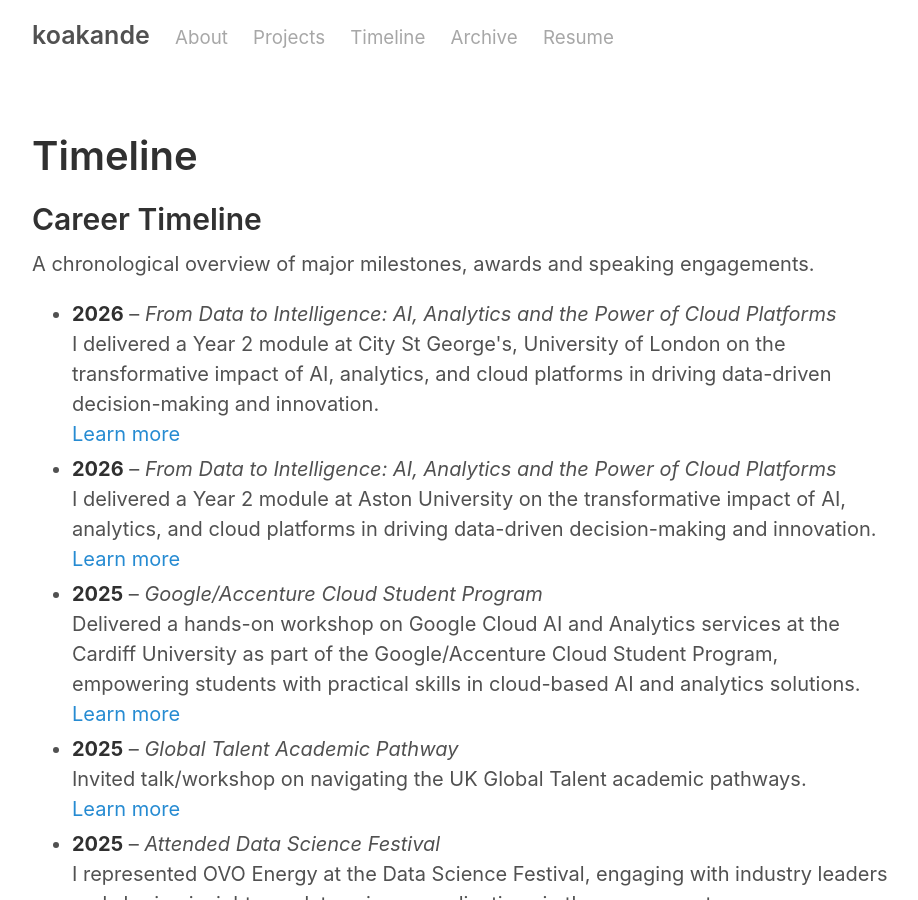
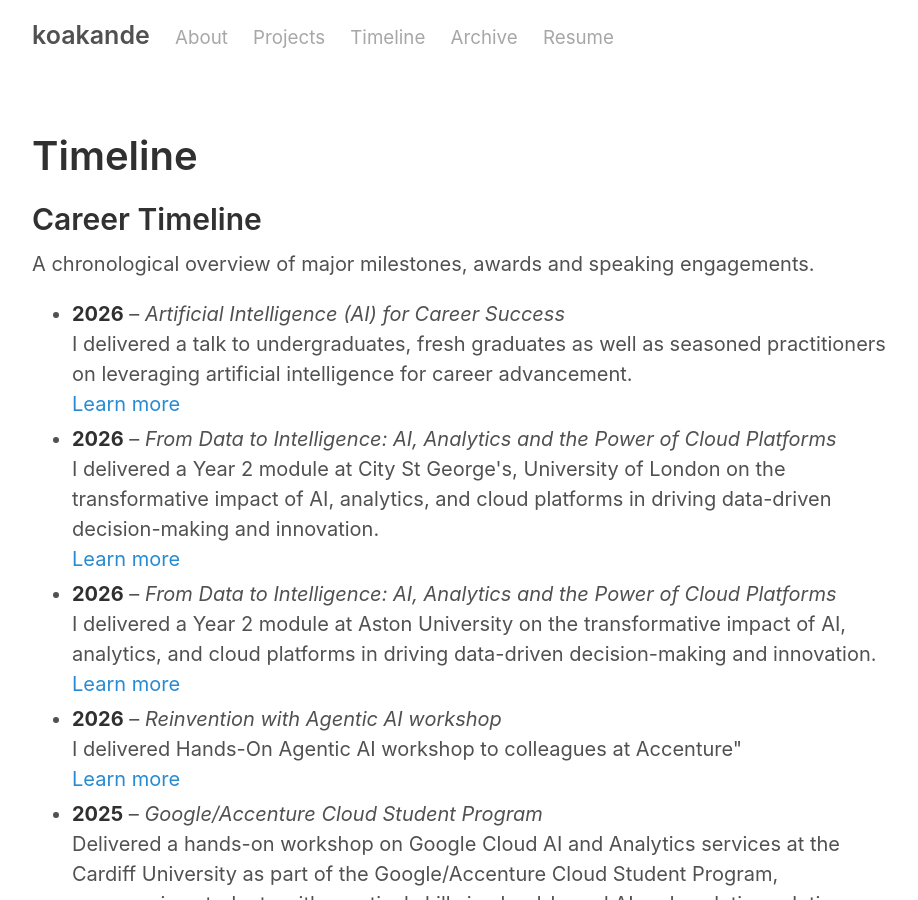
Before and after one commit to kbakande/kbakande.github.io, a Jekyll site: the page built from timeline.html, in a window 1280 px wide and 900 px high. Shown: the whole window, without its empty margins (178-1096 px from the left). Built offline with Jekyll 4.4.1, drawn with Linux system fonts in a browser that asks for light colours.

Commit message:
adds new talks

```diff
--- a/_data/timeline.yml
+++ b/_data/timeline.yml
@@ -1,11 +1,19 @@
+- year: 2026
+  title: "Artificial Intelligence (AI) for Career Success"
+  description: I delivered a talk to undergraduates, fresh graduates as well as seasoned practitioners on leveraging artificial intelligence for career advancement.
+  link: https://drive.google.com/file/d/1bXI8cWNe0HIXCkWaodaYBtgGFI_Vfmq9/view
 - year: 2026
   title: "From Data to Intelligence: AI, Analytics and the Power of Cloud Platforms"
   description: I delivered a Year 2 module at City St George's, University of London on the transformative impact of AI, analytics, and cloud platforms in driving data-driven decision-making and innovation.
-  link: /assets/images/accenture_module.png
+  link: https://youtu.be/t_Zab5yP43E
 - year: 2026
   title: "From Data to Intelligence: AI, Analytics and the Power of Cloud Platforms"
   description: I delivered a Year 2 module at Aston University on the transformative impact of AI, analytics, and cloud platforms in driving data-driven decision-making and innovation.
-  link: /assets/images/accenture_module.png
+  link: https://youtu.be/TT-pnKa3Bdg
+- year: 2026
+  title: "Reinvention with Agentic AI workshop"
+  description: I delivered Hands-On Agentic AI workshop to colleagues at Accenture"
+  link: https://www.credly.com/badges/89791bca-f3e8-4dc8-8dec-e70dac0d6307
 - year: 2025
   title: Google/Accenture Cloud Student Program
   description: Delivered a hands-on workshop on Google Cloud AI and Analytics services at the Cardiff University as part of the Google/Accenture Cloud Student Program, empowering students with practical skills in cloud-based AI and analytics solutions.
```
